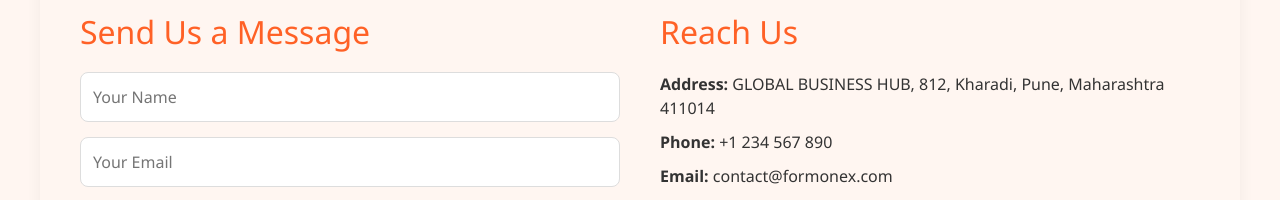
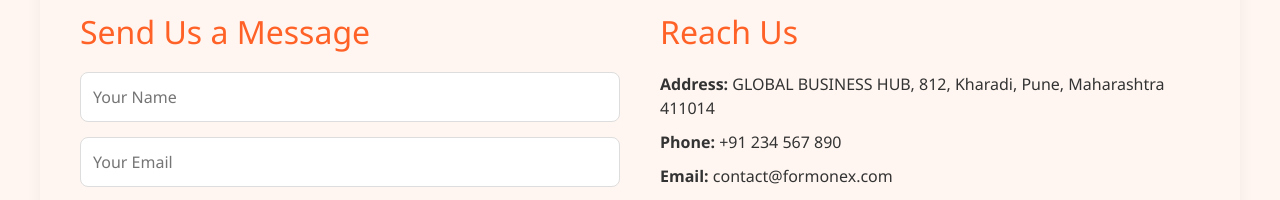
Before and after one commit to rupalikulal2000/myproject1, a React app: page / in a window 1280 px wide. Shown: the part 8100-8300 px from the top of the page. Built offline with nearby package versions, Linux system fonts and the light colour scheme; grey boxes are pictures that could not be loaded; the HTML template or start-up script is replaced by a standard one.

Commit message:
Finished changes on contact page

```diff
--- a/src/Components/Contact.jsx
+++ b/src/Components/Contact.jsx
@@ -51,7 +51,7 @@
         <div className="contact-info">
           <h2>Reach Us</h2>
           <p><strong>Address:</strong> GLOBAL BUSINESS HUB, 812, Kharadi, Pune, Maharashtra 411014</p>
-          <p><strong>Phone:</strong> +1 234 567 890</p>
+          <p><strong>Phone:</strong> +91 234 567 890</p>
           <p><strong>Email:</strong> contact@formonex.com</p>
           <div className="map">
             <iframe
```
